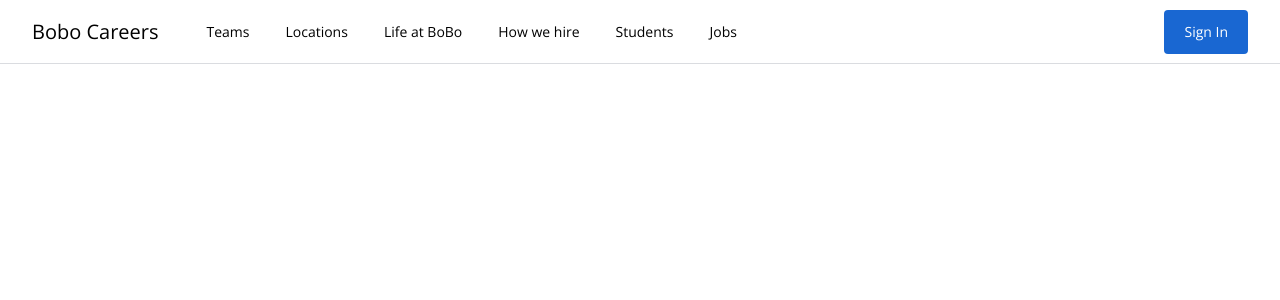
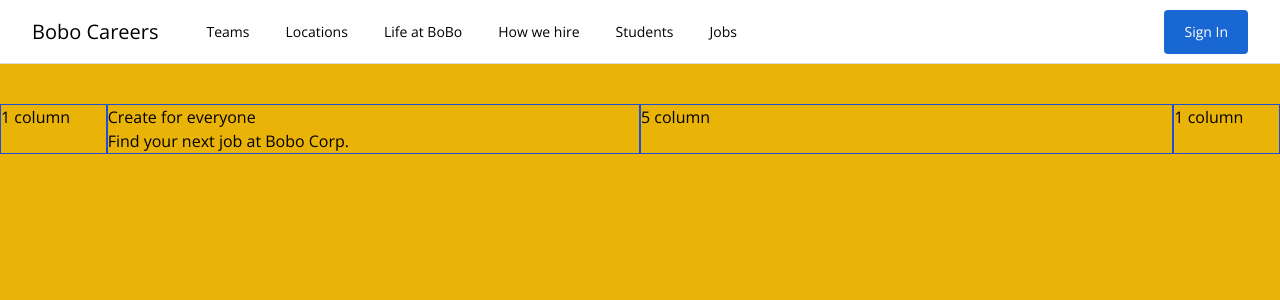
Before and after one commit to mentalclear/job-search, a Vue app: page / in a window 1280 px wide. Shown: the top 300 px of the page. Built offline with nearby package versions, Linux system fonts and the light colour scheme.

Commit message:
Continue Lesson 146

```diff
--- a/src/App.vue
+++ b/src/App.vue
@@ -1,14 +1,19 @@
 <template>
-  <main-nav />
+  <div>
+    <MainNav />
+    <TheHero />
+  </div>
 </template>
 
 <script>
 import MainNav from '@/components/MainNav.vue';
+import TheHero from '@/components/TheHero.vue';
 
 export default {
   name: 'App',
   components: {
     MainNav,
+    TheHero,
   },
 };
 </script>
--- a/src/components/MainNav.vue
+++ b/src/components/MainNav.vue
@@ -1,5 +1,7 @@
 <template>
-  <header class="w-full text-sm">
+  <header
+    :class="['w-full', 'text-sm', headerHeightClass]"
+  >
     <div class="fixed top-0 left-0 w-full h-16 bg-white">
       <div
         class="flex flex-nowrap h-full px-8 mx-auto border-b border-solid border-brand-gray-1"
@@ -72,6 +74,14 @@ export default {
       isLoggedIn: false,
     };
   },
+  computed: {
+    headerHeightClass() {
+      return {
+        'h-16': !this.isLoggedIn,
+        'h-32': this.isLoggedIn,
+      };
+    },
+  },
   methods: {
     logIn() {
       this.isLoggedIn = true;
--- /dev/null
+++ b/src/components/TheHeadline.vue
@@ -0,0 +1,33 @@
+<template>
+  <h1>{{ action }} for everyone</h1>
+  <h2>Find your next job at Bobo Corp.</h2>
+</template>
+
+<script>
+export default {
+  name: 'TheHeadline',
+  data() {
+    return {
+      action: 'Build',
+      interval: null,
+    };
+  },
+  created() {
+    this.changeTitle();
+  },
+  unmounted() {
+    clearInterval(this.interval);
+  },
+  methods: {
+    changeTitle() {
+      this.interval = setInterval(() => {
+        const actions = ['Build', 'Create', 'Design', 'Code'];
+        const currentActionIndex = actions.indexOf(this.action);
+        const nextActionIndex = (currentActionIndex + 1) % 4;
+        const nextAction = actions[nextActionIndex];
+        this.action = nextAction;
+      }, 3000);
+    },
+  },
+};
+</script>
--- /dev/null
+++ b/src/components/TheHero.vue
@@ -0,0 +1,32 @@
+<template>
+  <main>
+    <section class="flex flex-col h-screen pt-10 pb-20 bg-yellow-500">
+      <div class="grid grid-cols-12">
+        <div class="col-start-1 col-span-1 border border-blue-700">
+          1 column
+        </div>
+        <div class="col-start-2 col-span-5 border border-blue-700">
+          <TheHeadline />
+        </div>
+        <div class="col-start-7 col-span-5 border border-blue-700">
+          5 column
+        </div>
+        <div class="col-start-12 col-span-1 border border-blue-700">
+          1 column
+        </div>
+      </div>
+    </section>
+  </main>
+</template>
+
+<script>
+import TheHeadline from './TheHeadline.vue';
+
+export default {
+  name: 'TheHero',
+  components: {
+    TheHeadline,
+  },
+
+};
+</script>
```
